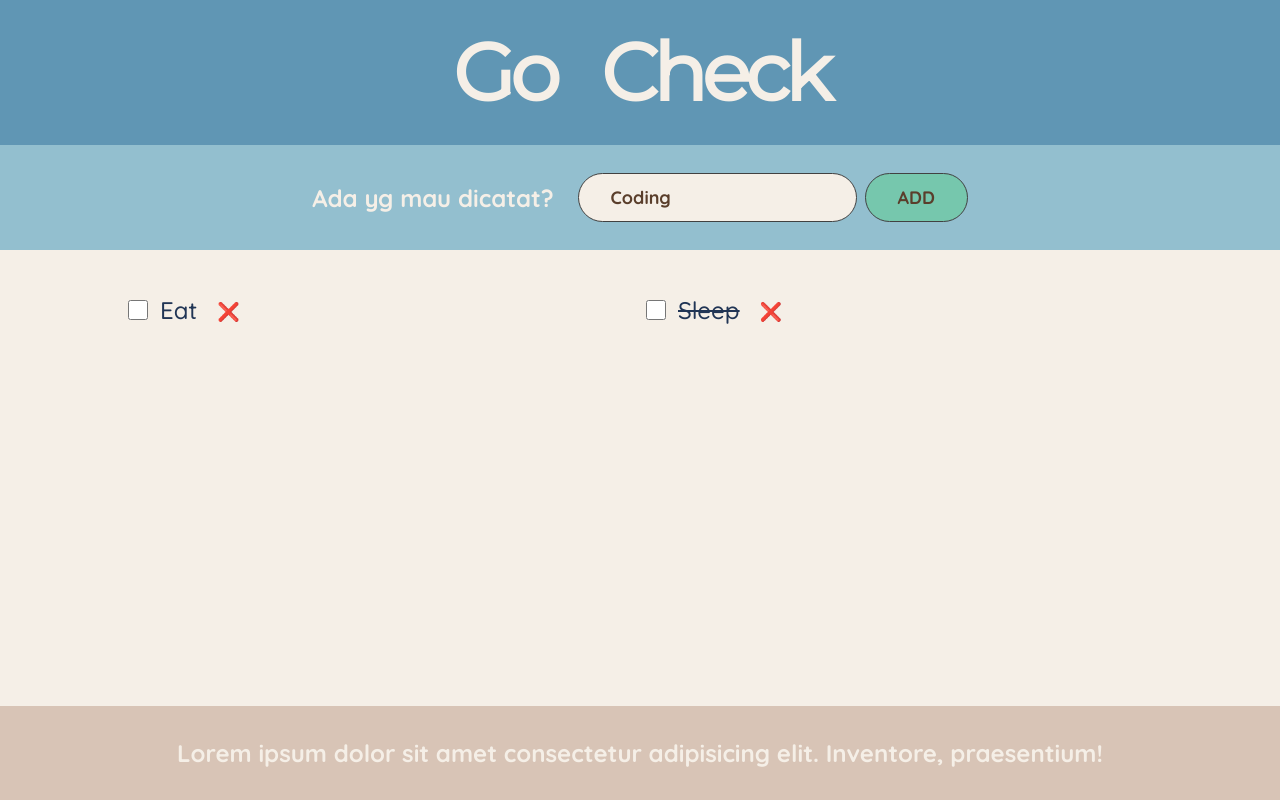
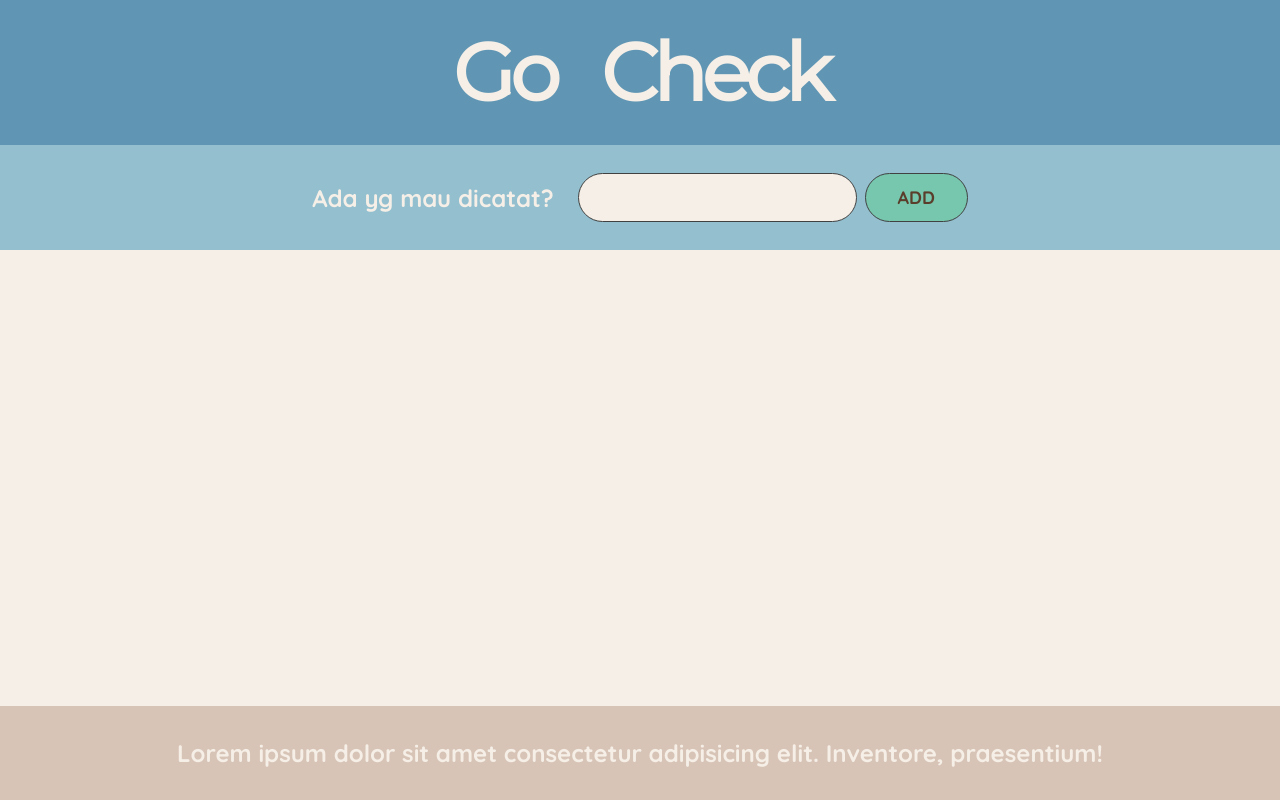
Before and after one commit to bgsdewo/React_3, a React (Create React App) app in the folder gocheck/: page / in a window 1280 px wide. Built offline with nearby package versions, Linux system fonts and the light colour scheme.

Commit message:
Cara Alternatif Sebelum Pakai Global State

```diff
--- a/gocheck/src/App.js
+++ b/gocheck/src/App.js
@@ -1,14 +1,15 @@
 import { useState } from "react";
-const listItems = [
-  { id: 1, title: "Eat", done: false },
-  { id: 2, title: "Sleep", done: true },
-];
+
 function App() {
+  const [listItems, setListItems] = useState([]);
+  function handleAddItem(item) {
+    setListItems((listItems) => [...listItems, item]);
+  }
   return (
     <div className="app">
       <Logo />
-      <Form />
-      <CheckList />
+      <Form onAddItem={handleAddItem} />
+      <CheckList items={listItems} />
       <Stats />
     </div>
   );
@@ -18,10 +19,21 @@ function Logo() {
   return <span className="logo">Go Check</span>;
 }
 
-function Form() {
-  const [title, setTitle] = useState("Coding");
+function Form({ onAddItem }) {
+  const [title, setTitle] = useState("");
+
   function handleSubmit(e) {
     e.preventDefault();
+    if (!title) return;
+
+    const newItem = {
+      id: Date.now(),
+      title,
+      done: false,
+    };
+    onAddItem(newItem);
+    setTitle("");
+    console.log(e);
   }
   return (
     <form className="add-form" onSubmit={handleSubmit}>
@@ -38,11 +50,11 @@ function Form() {
   );
 }
 
-function CheckList() {
+function CheckList({ items }) {
   return (
     <div className="list">
       <ul>
-        {listItems.map((item) => (
+        {items.map((item) => (
           <Item key={item.id} item={item} />
         ))}
       </ul>
```
